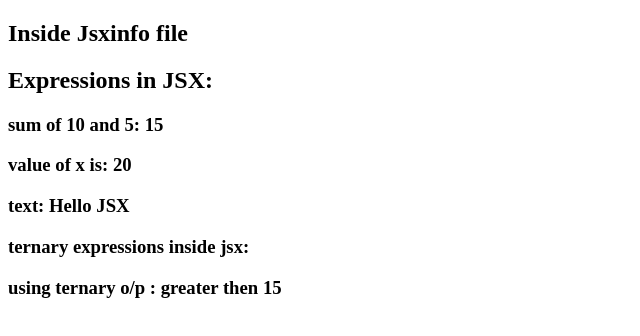
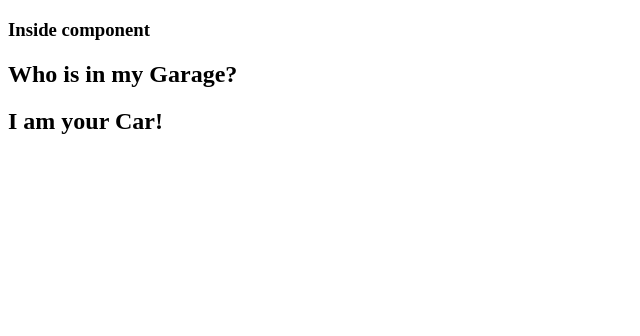
Before and after one commit to muazimmaqbool/Reactjs-with-Me, a React (Create React App) app: page / in a window 1280 px wide. Shown: the top 336 px of the page, without its empty margins (0-640 px from the left). Built offline with nearby package versions, Linux system fonts and the light colour scheme.

Commit message:
react components

```diff
--- a/src/App.jsx
+++ b/src/App.jsx
@@ -52,10 +52,10 @@ function App() {
       {/* <h1>Inside App.jsx</h1> */}
 
       {/*used to explain JSX */}
-      <Jsxinfo/>
+      {/* <Jsxinfo/> */}
 
       {/*used to explain components */}
-      {/* <Com/>  */}
+      <Com/>
 
       {/*used to explain props */}
       {/* <Props/>  */}
--- a/src/Components/Com.jsx
+++ b/src/Components/Com.jsx
@@ -1,6 +1,6 @@
 import React from 'react'
 
-//also study from notebook
+//Read Documentation below
 const Com = () => {
   return (
     <>
```
